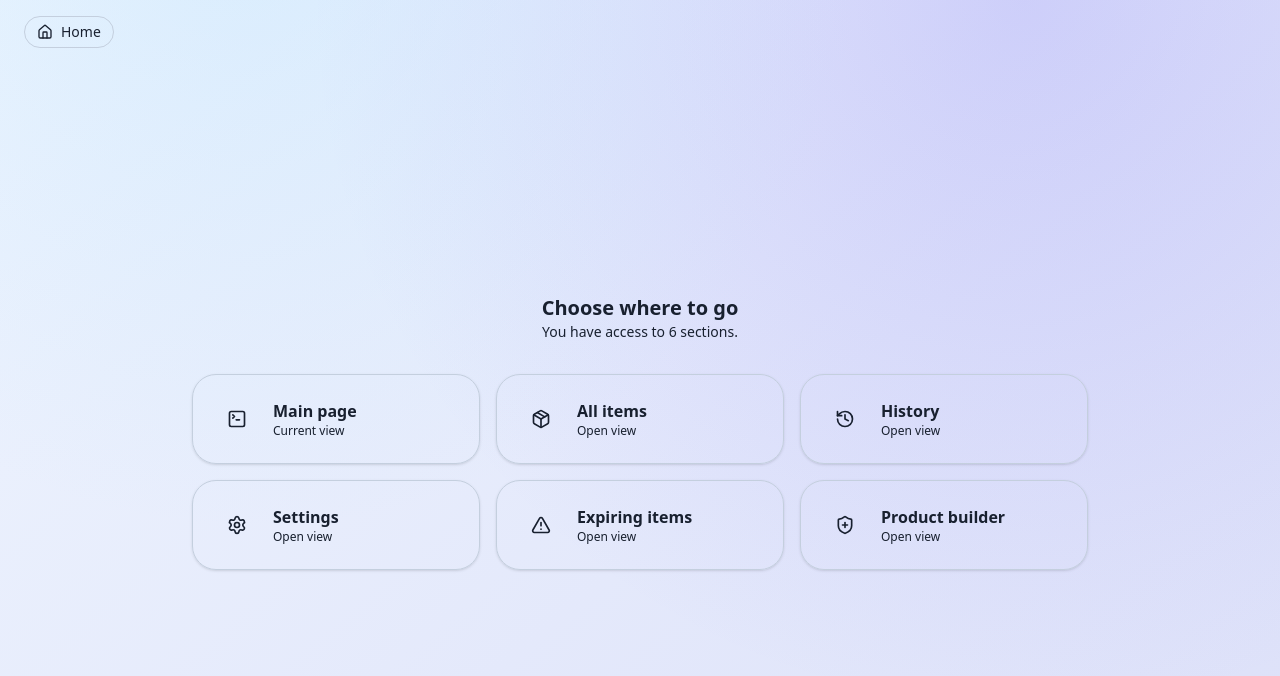
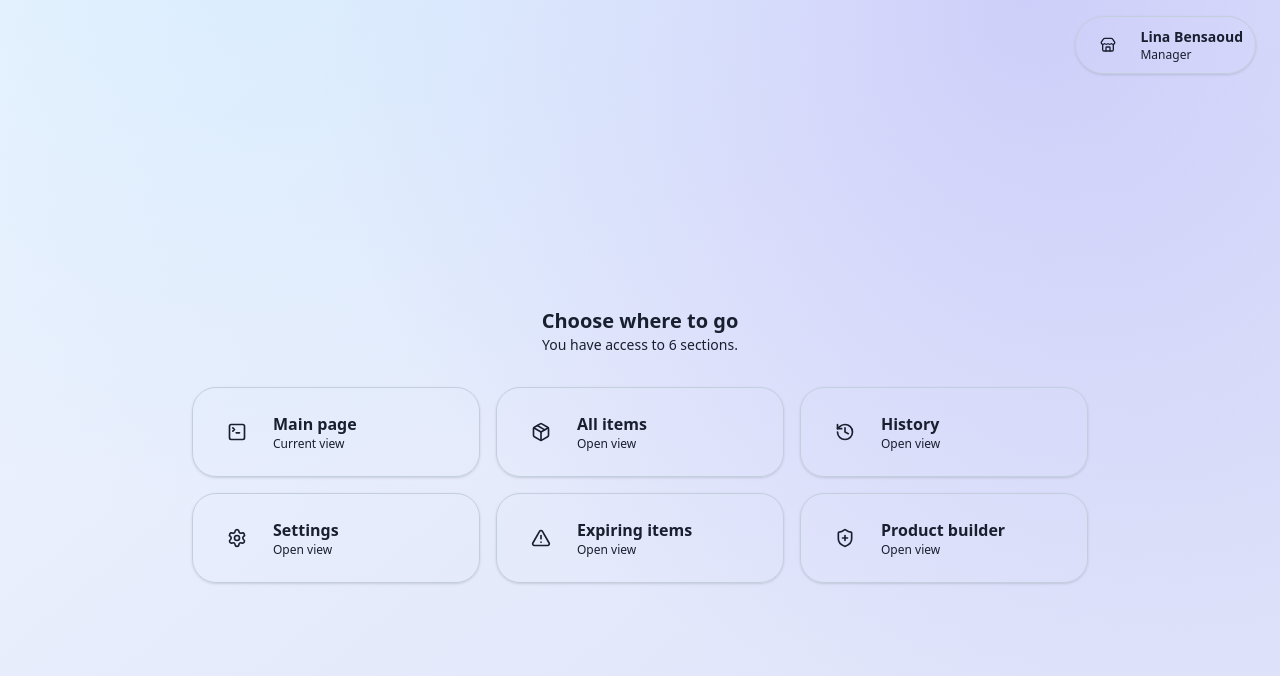
Before and after one commit to faroukchebaiki/SoukSoft, a React (Vite) app: page / in a window 1280 px wide. Shown: the top 676 px of the page. Built offline with nearby package versions, Linux system fonts and the light colour scheme.

Commit message:
feat: home profile menu for section nav

```diff
--- a/src/App.tsx
+++ b/src/App.tsx
@@ -1,4 +1,4 @@
-import { Home, Store } from "lucide-react";
+import { Store } from "lucide-react";
 import { FormEvent, useEffect, useMemo, useRef, useState } from "react";
 
 import { Button } from "@/components/ui/button";
@@ -81,6 +81,7 @@ export default function App() {
   const [accounts, setAccounts] = useState<AccountProfile[]>(initialAccountsRef.current);
   const [activeSection, setActiveSection] = useState<Section>(DEFAULT_SECTION);
   const [showSectionGrid, setShowSectionGrid] = useState(true);
+  const [isUserMenuOpen, setIsUserMenuOpen] = useState(false);
   const [activeUserId, setActiveUserId] = useState<string | null>(() =>
     resolveStoredUserId(initialAccountsRef.current ?? userProfiles),
   );
@@ -243,16 +244,85 @@ const sectionCards = navigation.filter(({ label }) => allowedSections.includes(l
 
   return (
     <div className="flex min-h-screen flex-col bg-muted/20 text-foreground">
-      <div className="px-6 py-4">
+      <div className="flex items-center justify-between px-6 py-4">
+        {!showSectionGrid ? (
           <Button
             variant="outline"
             size="sm"
             className="rounded-full"
             onClick={() => setShowSectionGrid(true)}
           >
-          <Home className="mr-2 h-4 w-4" />
-          Home
+            Back to sections
           </Button>
+        ) : (
+          <span />
+        )}
+        <div className="relative">
+          <button
+            type="button"
+            onClick={() => setIsUserMenuOpen((prev) => !prev)}
+            className="flex items-center gap-3 rounded-full border border-border/50 bg-card px-3 py-2 shadow"
+          >
+            <div className="flex h-10 w-10 items-center justify-center rounded-full bg-primary/10 text-primary">
+              <Store className="h-4 w-4" />
+            </div>
+            <div className="text-left">
+              <p className="text-sm font-semibold">
+                {activeUser.firstName} {activeUser.lastName}
+              </p>
+              <p className="text-xs text-muted-foreground">{activeUser.role}</p>
+            </div>
+          </button>
+          {isUserMenuOpen ? (
+            <div className="absolute right-0 z-20 mt-3 w-64 rounded-2xl border border-border/60 bg-card p-4 shadow-2xl">
+              <div className="space-y-2">
+                <Button
+                  variant="ghost"
+                  className="w-full justify-start"
+                  disabled={!allowedSections.includes("Settings")}
+                  onClick={() => {
+                    if (allowedSections.includes("Settings")) {
+                      setActiveSection("Settings");
+                      setIsUserMenuOpen(false);
+                      setShowSectionGrid(false);
+                    }
+                  }}
+                >
+                  Settings
+                </Button>
+              </div>
+              <div className="mt-4 border-t border-border/60 pt-3 text-xs uppercase tracking-wide text-muted-foreground">
+                Users on this PC
+              </div>
+              <ul className="mt-2 space-y-1">
+                {accounts.map((account) => (
+                  <li key={account.id}>
+                    <button
+                      type="button"
+                      className={cn(
+                        "flex w-full items-center justify-between rounded-xl px-3 py-2 text-sm",
+                        account.id === activeUser.id
+                          ? "bg-primary/10 text-primary"
+                          : "text-foreground hover:bg-muted/40",
+                      )}
+                      disabled={account.id === activeUser.id}
+                      onClick={() => {
+                        setActiveUserId(account.id);
+                        setIsUserMenuOpen(false);
+                        setShowSectionGrid(true);
+                      }}
+                    >
+                      <span>
+                        {account.firstName} {account.lastName}
+                      </span>
+                      <span className="text-xs uppercase text-muted-foreground">{account.role}</span>
+                    </button>
+                  </li>
+                ))}
+              </ul>
+            </div>
+          ) : null}
+        </div>
       </div>
 
       <main className="flex flex-1 flex-col overflow-hidden px-8 py-6">
```
Lines whose indentation alone changed are shown as unchanged.
